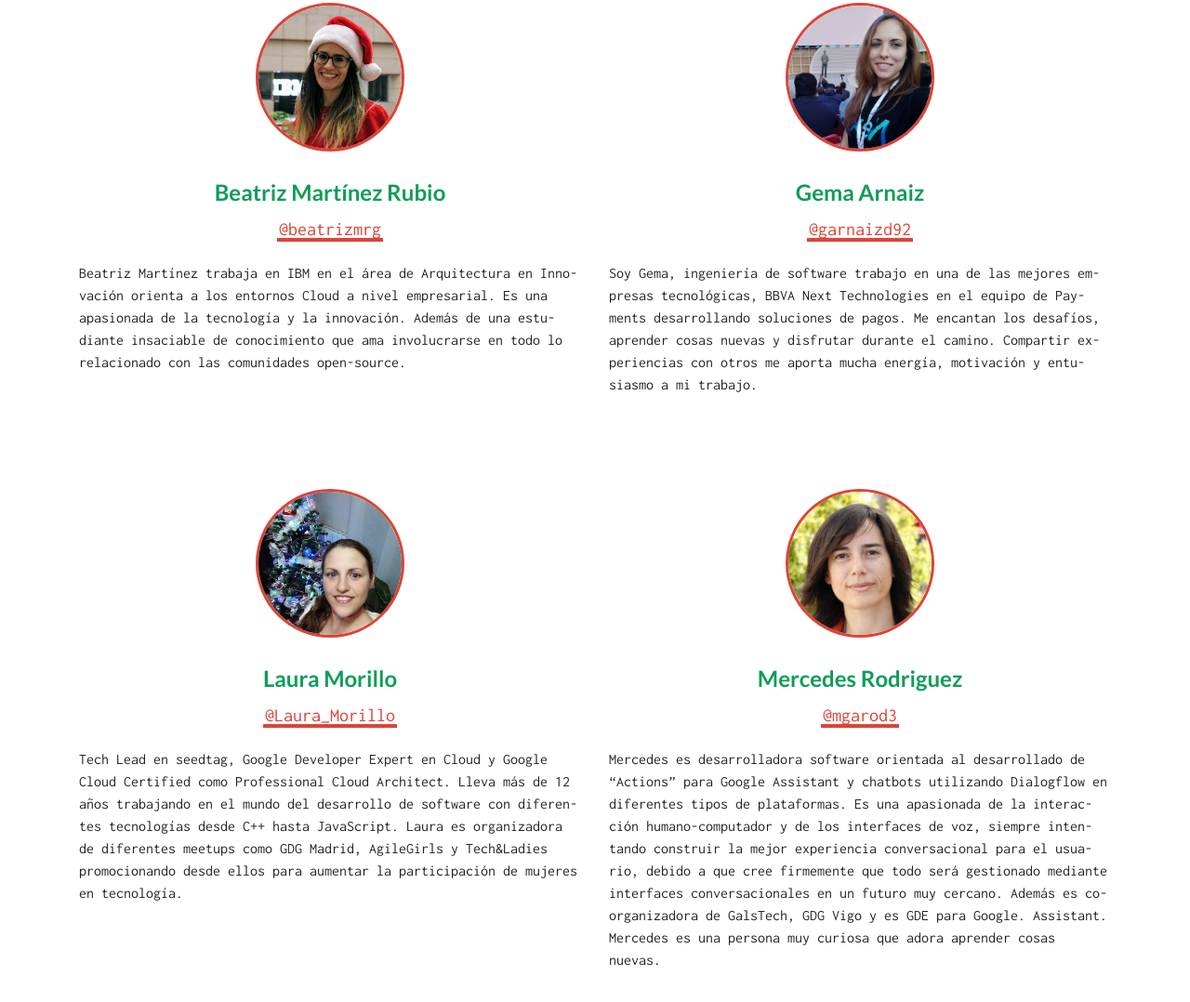
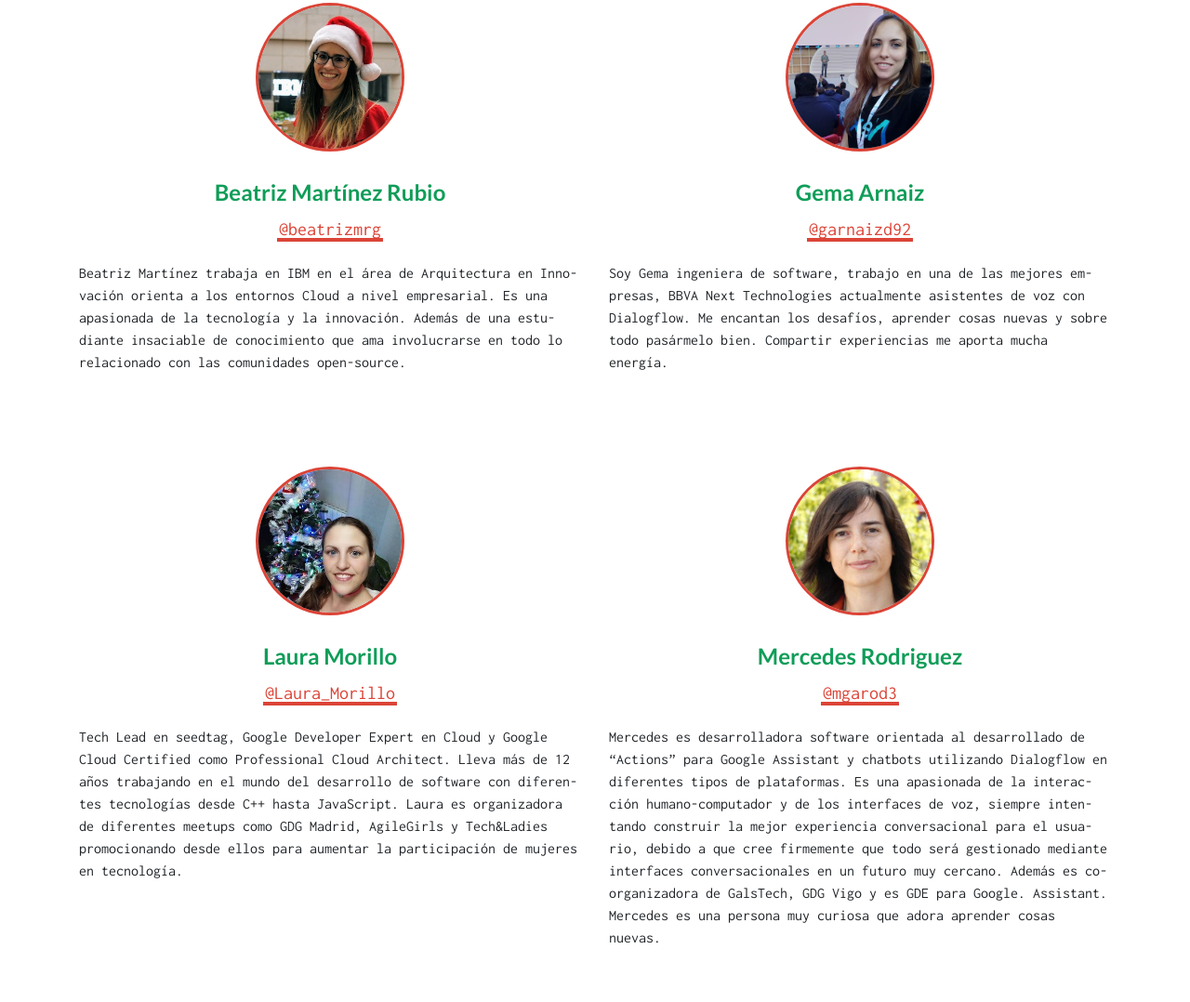
Before and after one commit to GDGSpain/santa-cloud, a website: page src/index.html in a window 1280 px wide. Shown: the part 2284-3362 px from the top of the page at 93% size. Drawn offline with nearby package versions, Linux system fonts and the light colour scheme; files that its build step writes are made by us from their sources; files whose address does not match are found by name.

Commit message:
Updated profile info Gemma

```diff
--- a/src/index.html
+++ b/src/index.html
@@ -193,7 +193,7 @@
                             <a href="https://twitter.com/@garnaizd92" target="_blank" title="@garnaizd92">@garnaizd92</a>
                         </p>
                         <p class="bio">
-                                Soy Gema, ingeniería de software trabajo en una de las mejores empresas tecnológicas, BBVA Next Technologies en el equipo de Payments desarrollando soluciones de pagos. Me encantan los desafíos, aprender cosas nuevas y disfrutar durante el camino. Compartir experiencias con otros me aporta mucha energía, motivación y entusiasmo a mi trabajo.
+                          Soy Gema ingeniera de software, trabajo en una de las mejores empresas, BBVA Next Technologies actualmente asistentes de voz con Dialogflow.  Me encantan los desafíos, aprender cosas nuevas y sobre todo pasármelo bien. Compartir experiencias me aporta mucha energía.
                         </p>
                     </div>
                 </div>
```
